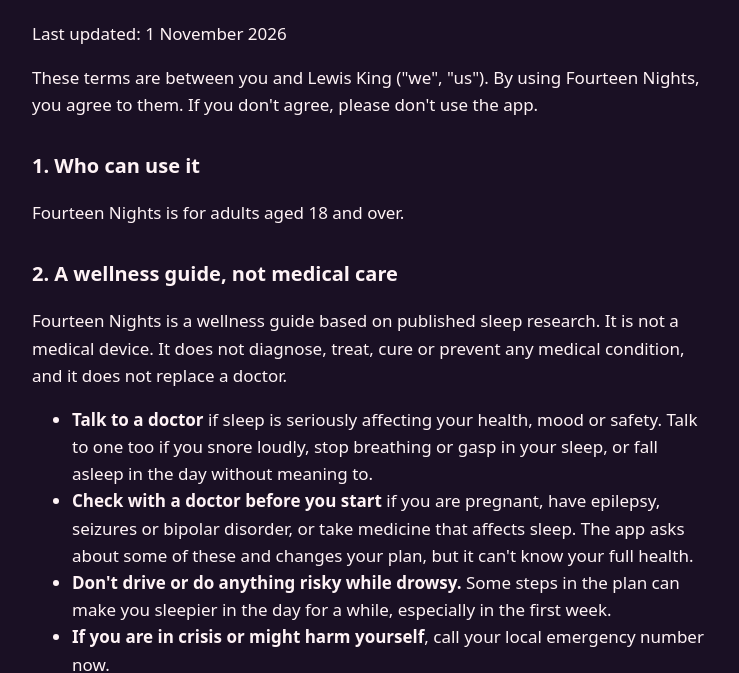
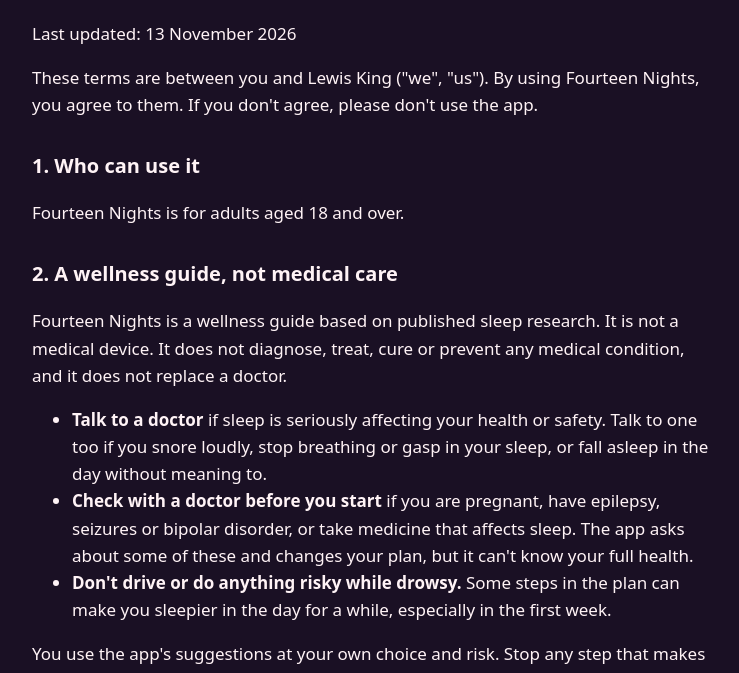
Before and after one commit to lewis-king/fourteennights.com, a plain HTML site: page terms/index.html in a window 1280 px wide. Shown: the part 131-804 px from the top of the page, without its empty margins (268-1007 px from the left). Drawn offline with Linux system fonts and the light colour scheme.

Commit message:
Terms and support: sleep guide only, no crisis or mood wording
Co-Authored-By: Claude Opus 5.5 <noreply@anthropic.com>

```diff
--- a/terms/index.html
+++ b/terms/index.html
@@ -1,11 +1,11 @@
 <!doctype html><html lang="en"><meta charset="utf-8"><meta name="viewport" content="width=device-width,initial-scale=1"><title>Fourteen Nights: Terms</title><style>body{margin:0;background:#1A1024;color:#FFF3F6;font:17px/1.6 system-ui,sans-serif}main{max-width:680px;margin:auto;padding:32px 20px 64px}a{color:#F7A1C4}h1{font:300 36px/1.2 Georgia,serif}h2{margin-top:32px;font-size:20px}nav a{margin-right:16px}blockquote{margin:0;padding-left:16px;border-left:2px solid #F7A1C4}table{border-collapse:collapse;display:block;overflow-x:auto}td,th{border:1px solid #5a4a6a;padding:6px 10px}</style><main><nav><a href="/">Fourteen Nights</a><a href="/privacy">Privacy</a><a href="/terms">Terms</a><a href="/support">Support</a></nav><h1>Fourteen Nights terms of use</h1>
-<p>Last updated: 1 November 2026</p>
+<p>Last updated: 13 November 2026</p>
 <p>These terms are between you and Lewis King ("we", "us"). By using Fourteen Nights, you agree to them. If you don't agree, please don't use the app.</p>
 <h2>1. Who can use it</h2>
 <p>Fourteen Nights is for adults aged 18 and over.</p>
 <h2>2. A wellness guide, not medical care</h2>
 <p>Fourteen Nights is a wellness guide based on published sleep research. It is not a medical device. It does not diagnose, treat, cure or prevent any medical condition, and it does not replace a doctor.</p>
-<ul><li><strong>Talk to a doctor</strong> if sleep is seriously affecting your health, mood or safety. Talk to one too if you snore loudly, stop breathing or gasp in your sleep, or fall asleep in the day without meaning to.</li><li><strong>Check with a doctor before you start</strong> if you are pregnant, have epilepsy, seizures or bipolar disorder, or take medicine that affects sleep. The app asks about some of these and changes your plan, but it can't know your full health.</li><li><strong>Don't drive or do anything risky while drowsy.</strong> Some steps in the plan can make you sleepier in the day for a while, especially in the first week.</li><li><strong>If you are in crisis or might harm yourself</strong>, call your local emergency number now.</li></ul>
+<ul><li><strong>Talk to a doctor</strong> if sleep is seriously affecting your health or safety. Talk to one too if you snore loudly, stop breathing or gasp in your sleep, or fall asleep in the day without meaning to.</li><li><strong>Check with a doctor before you start</strong> if you are pregnant, have epilepsy, seizures or bipolar disorder, or take medicine that affects sleep. The app asks about some of these and changes your plan, but it can't know your full health.</li><li><strong>Don't drive or do anything risky while drowsy.</strong> Some steps in the plan can make you sleepier in the day for a while, especially in the first week.</li></ul>
 <p>You use the app's suggestions at your own choice and risk. Stop any step that makes you feel unwell.</p>
 <h2>3. Your first 7 nights and the full plan</h2>
 <ul><li>Your first 7 nights are free.</li><li>After that, the parts you've set up stay free to use: your check-ins, routine, wind-down, situation guides and 14-night results.</li><li><strong>The full plan is a one-off purchase</strong> at the price shown in your app store. It is not a subscription. You pay once and you are not charged again.</li><li>The full plan is linked to your Apple or Google account. You can restore it on another phone that uses the same store (App Store or Google Play) and the same account. A purchase on one store doesn't carry over to the other.</li></ul>
```
Also changed, not shown: support/index.html (+1 -1 lines).
